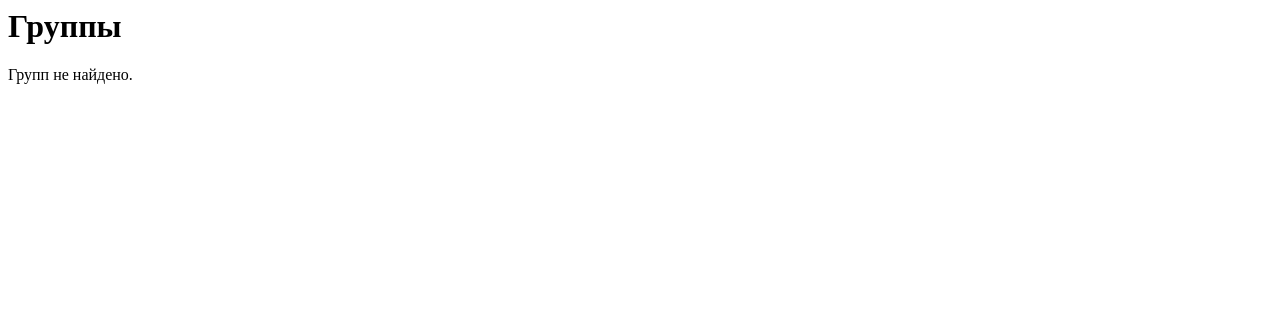
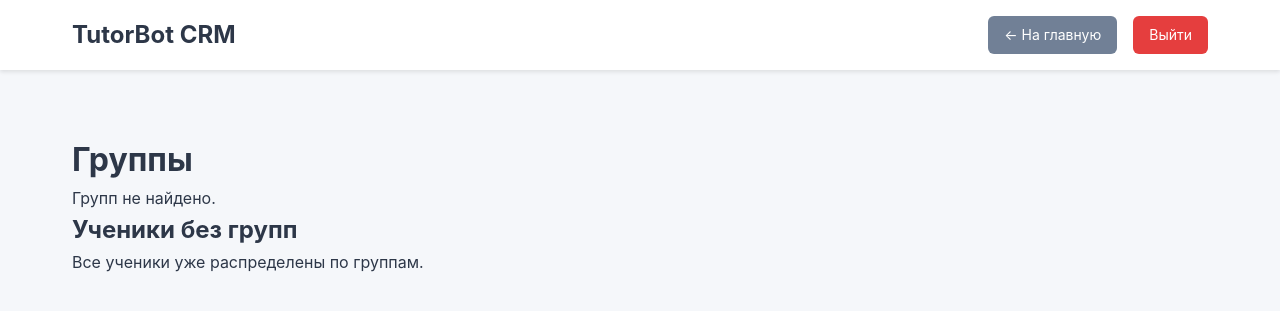
Before and after one commit to neonfoxik/tutorBot, a Django app: page /bot/groups/ in a window 1280 px wide. Shown: the top 311 px of the page. Run offline with Django 4.2, Linux system fonts and the light colour scheme; the visitor is signed in with stand-in values (Sample User, id 1); data that the repository does not hold is empty; parts of the project's set-up code (start-up, migrations or seed data) failed here and were passed over.

Commit message:
Фиксы, добавление страницы для отметки посещамости, мелкие исправления

```diff
--- a/bot/templates/crm/dashboard.html
+++ b/bot/templates/crm/dashboard.html
@@ -165,6 +165,7 @@
         <div class="container">
             <div class="header-content">
                 <a href="/crm" class="logo">TutorBot CRM</a>
+                <a href="{% url 'bot:groups' %}">Учащиеся</a>
                 <div class="user-info">
                     <span class="user-name">{{ request.user.username }}</span>
                     <a href="{% url 'admin:logout' %}" class="logout-btn">Выйти</a>
--- a/bot/templates/crm/group_detail.html
+++ b/bot/templates/crm/group_detail.html
@@ -19,6 +19,8 @@
               <span style="color:green;">●</span>
             {% elif att.status == 'absent' %}
               <span style="color:red;">●</span>
+            {% else %}
+              <span style="color:blueviolet;">●</span>
             {% endif %}
           {% endwith %}
           <br>
--- a/bot/templates/crm/groups.html
+++ b/bot/templates/crm/groups.html
@@ -1,4 +1,96 @@
+<!DOCTYPE html>
+<html lang="ru">
+<head>
+    <meta charset="UTF-8">
+    <meta name="viewport" content="width=device-width, initial-scale=1.0">
+    <title>Группы - TutorBot CRM</title>
+    <style>
+        /* Reset CSS */
+        * {
+            margin: 0;
+            padding: 0;
+            box-sizing: border-box;
+        }
 
+        body {
+            font-family: 'Montserrat', -apple-system, BlinkMacSystemFont, 'Segoe UI', Roboto, sans-serif;
+            background-color: #f5f7fa;
+            color: #2d3748;
+            line-height: 1.6;
+        }
+
+        .container {
+            max-width: 1200px;
+            margin: 0 auto;
+            padding: 2rem;
+        }
+
+        .header {
+            background-color: #ffffff;
+            box-shadow: 0 2px 4px rgba(0, 0, 0, 0.1);
+            padding: 1rem 0;
+            margin-bottom: 2rem;
+        }
+
+        .header-content {
+            max-width: 1200px;
+            margin: 0 auto;
+            padding: 0 2rem;
+            display: flex;
+            justify-content: space-between;
+            align-items: center;
+        }
+
+        .logo {
+            font-size: 1.5rem;
+            font-weight: 700;
+            color: #2d3748;
+            text-decoration: none;
+        }
+
+        .nav-links {
+            display: flex;
+            align-items: center;
+            gap: 1rem;
+        }
+
+        .btn {
+            padding: 0.5rem 1rem;
+            background-color: #4299e1;
+            color: white;
+            border: none;
+            border-radius: 0.375rem;
+            cursor: pointer;
+            text-decoration: none;
+            font-size: 0.875rem;
+            display: inline-block;
+        }
+
+        .btn:hover {
+            background-color: #3182ce;
+        }
+
+        .btn-secondary {
+            background-color: #718096;
+        }
+
+        .btn-secondary:hover {
+            background-color: #4a5568;
+        }
+    </style>
+</head>
+<body>
+    <header class="header">
+        <div class="header-content">
+            <a href="{% url 'bot:crm_dashboard' %}" class="logo">TutorBot CRM</a>
+            <div class="nav-links">
+                <a href="{% url 'bot:crm_dashboard' %}" class="btn btn-secondary">← На главную</a>
+                <a href="{% url 'admin:logout' %}" class="btn" style="background-color: #e53e3e;">Выйти</a>
+            </div>
+        </div>
+    </header>
+
+    <main class="container">
         <h1>Группы</h1>
         <div>
           {% for group in groups %}
@@ -41,4 +133,47 @@
           {% empty %}
             <p>Групп не найдено.</p>
           {% endfor %}
+          <h2>Ученики без групп</h2>
+          {% if free_students %}
+            <table border="1" cellpadding="5" style="margin-top: 1rem; width: 100%;">
+              <tr>
+                <th>Имя</th>
+                <th>Класс</th>
+                <th>Действия</th>
+              </tr>
+              {% for student in free_students %}
+                <tr>
+                  <td>{{ student.profile_name }}</td>
+                  <td>{{ student.class_number|default:"—" }}</td>
+                  <td>
+                    <form method="post" id="add-student-form-{{ student.id }}" onsubmit="return confirm('Добавить ученика в выбранную группу?');">
+                      {% csrf_token %}
+                      <input type="hidden" name="student_id" value="{{ student.id }}">
+                      <select name="group_id" required onchange="updateFormAction({{ student.id }}, this.value)">
+                        <option value="" selected disabled>Выберите группу</option>
+                        {% for group in groups %}
+                          <option value="{{ group.id }}">{{ group.name }}</option>
+                        {% endfor %}
+                      </select>
+                      <button type="submit">Добавить</button>
+                    </form>
+                  </td>
+                </tr>
+              {% endfor %}
+            </table>
+          {% else %}
+            <p>Все ученики уже распределены по группам.</p>
+          {% endif %}
         </div>
+    </main>
+
+    <script>
+    function updateFormAction(studentId, groupId) {
+      if (groupId) {
+        const form = document.getElementById('add-student-form-' + studentId);
+        form.action = "{% url 'bot:group_add_student' 0 %}".replace('0', groupId);
+      }
+    }
+    </script>
+</body>
+</html>
--- a/bot/urls.py
+++ b/bot/urls.py
@@ -25,4 +25,6 @@ urlpatterns = [
     path("groups/<int:group_id>/", staff_member_required(views.group_detail), name="group_detail"),
     path("groups/<int:group_id>/add_student/", staff_member_required(views.group_add_student), name="group_add_student"),
     path("groups/<int:group_id>/remove_student/<int:student_id>/", staff_member_required(views.group_remove_student), name="group_remove_student"),
+    # Lessons
+    path("lessons/<int:lesson_id>/attendance/", staff_member_required(views.lesson_attendance_mark), name="lesson_attendance_mark"),
 ]
--- a/bot/views.py
+++ b/bot/views.py
@@ -4,16 +4,18 @@ from traceback import format_exc
 
 from asgiref.sync import sync_to_async
 from django.shortcuts import render, redirect, get_object_or_404
+from django.contrib import messages
 from django.contrib.admin.views.decorators import staff_member_required
 from django.db.models import Sum, Count, Q
 from django.utils import timezone
 from bot.handlers import *
+from django.db import transaction
 from django.db.models.signals import post_save
 from django.dispatch import receiver
 from django.conf import settings
 from django.http import HttpRequest, JsonResponse, HttpResponse
 from django.views.decorators.csrf import csrf_exempt
-from django.views.decorators.http import require_GET, require_POST
+from django.views.decorators.http import require_GET, require_POST, require_http_methods
 from telebot.apihelper import ApiTelegramException
 from telebot.types import Update
 import telebot
@@ -298,6 +300,60 @@ def group_remove_student(request, group_id, student_id):
     student.group = None
     student.save()
     return redirect('bot:group_detail', group_id=group.id)
+
+
+@staff_member_required
+@require_http_methods(["GET", "POST"])
+def lesson_attendance_mark(request, lesson_id: int):
+    lesson = get_object_or_404(Lesson.objects.select_related("group"), id=lesson_id)
+    students = lesson.group.students.filter(is_active=True).order_by("profile_name")
+    attendance_choices = dict(LessonAttendance.STATUS_CHOICES)
+
+    # Загружаем существующие отметки в словарь
+    existing_attendance = {
+        att.student_id: att
+        for att in LessonAttendance.objects.filter(lesson=lesson, student__in=students)
+    }
+
+    if request.method == "POST":
+        try:
+            with transaction.atomic():
+                for student in students:
+                    status_key = f"status_{student.id}"
+                    comment_key = f"comment_{student.id}"
+
+                    status_value = request.POST.get(status_key, "absent")
+                    comment_value = request.POST.get(comment_key, "").strip()
+
+                    attendance = existing_attendance.get(student.id)
+
+                    if attendance:
+                        attendance.status = status_value
+                        attendance.comment = comment_value
+                        attendance.save(update_fields=["status", "comment", "marked_at"])
+                    else:
+                        LessonAttendance.objects.create(
+                            lesson=lesson,
+                            student=student,
+                            status=status_value,
+                            comment=comment_value,
+                        )
+            messages.success(request, "Посещаемость сохранена.")
+            return redirect("bot:group_detail", group_id=lesson.group_id)
+        except Exception as exc:
+            logger.exception("Ошибка сохранения посещаемости: %s", exc)
+            messages.error(
+                request,
+                "Не удалось сохранить посещаемость. Проверьте данные и попробуйте ещё раз.",
+            )
+
+    context = {
+        "lesson": lesson,
+        "students": students,
+        "attendance_choices": attendance_choices,
+        "existing_attendance": existing_attendance,
+    }
+    return render(request, "crm/lesson_attendance.html", context)
 
 
 @require_GET
```
Also changed, not shown: bot/templates/crm/lesson_attendance.html (added, +78 -0 lines). Lines whose indentation alone changed are shown as unchanged.
